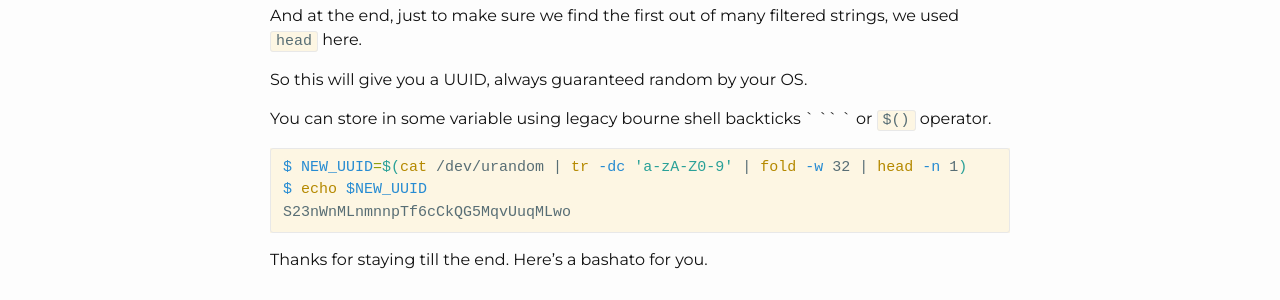
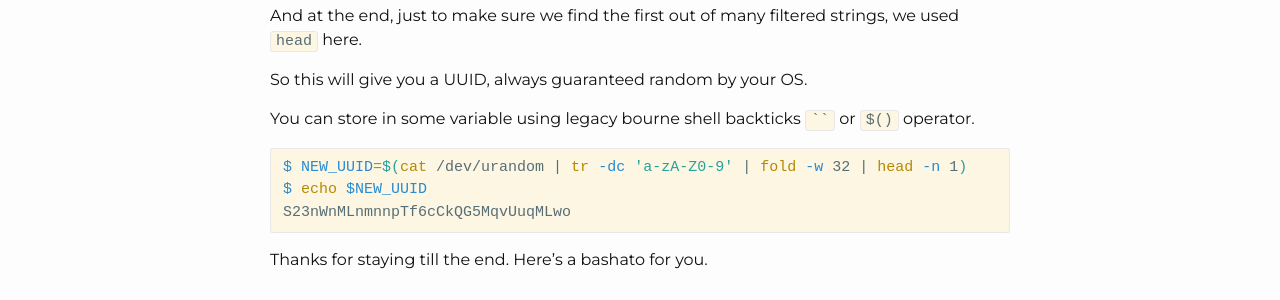
Before and after one commit to haris-75/datumbrain.github.io, a Jekyll site: the page built from _posts/2019-10-16-generate-random-uuid-bash.md, in a window 1280 px wide. Shown: the part 757-1057 px from the top of the page. Built offline with Jekyll 4.4.1, drawn with Linux system fonts in a browser that asks for light colours; comment, search, counter and statistics services are not loaded.

````diff
--- a/_posts/2019-10-16-generate-random-uuid-bash.md
+++ b/_posts/2019-10-16-generate-random-uuid-bash.md
@@ -35,7 +35,7 @@ And at the end, just to make sure we find the first out of many filtered strings
 
 So this will give you a UUID, always guaranteed random by your OS.
 
-You can store in some variable using legacy bourne shell backticks ` `` ` or `$()` operator.
+You can store in some variable using legacy bourne shell backticks ``` `` ``` or `$()` operator.
 
 ```bash
 $ NEW_UUID=$(cat /dev/urandom | tr -dc 'a-zA-Z0-9' | fold -w 32 | head -n 1)
````
